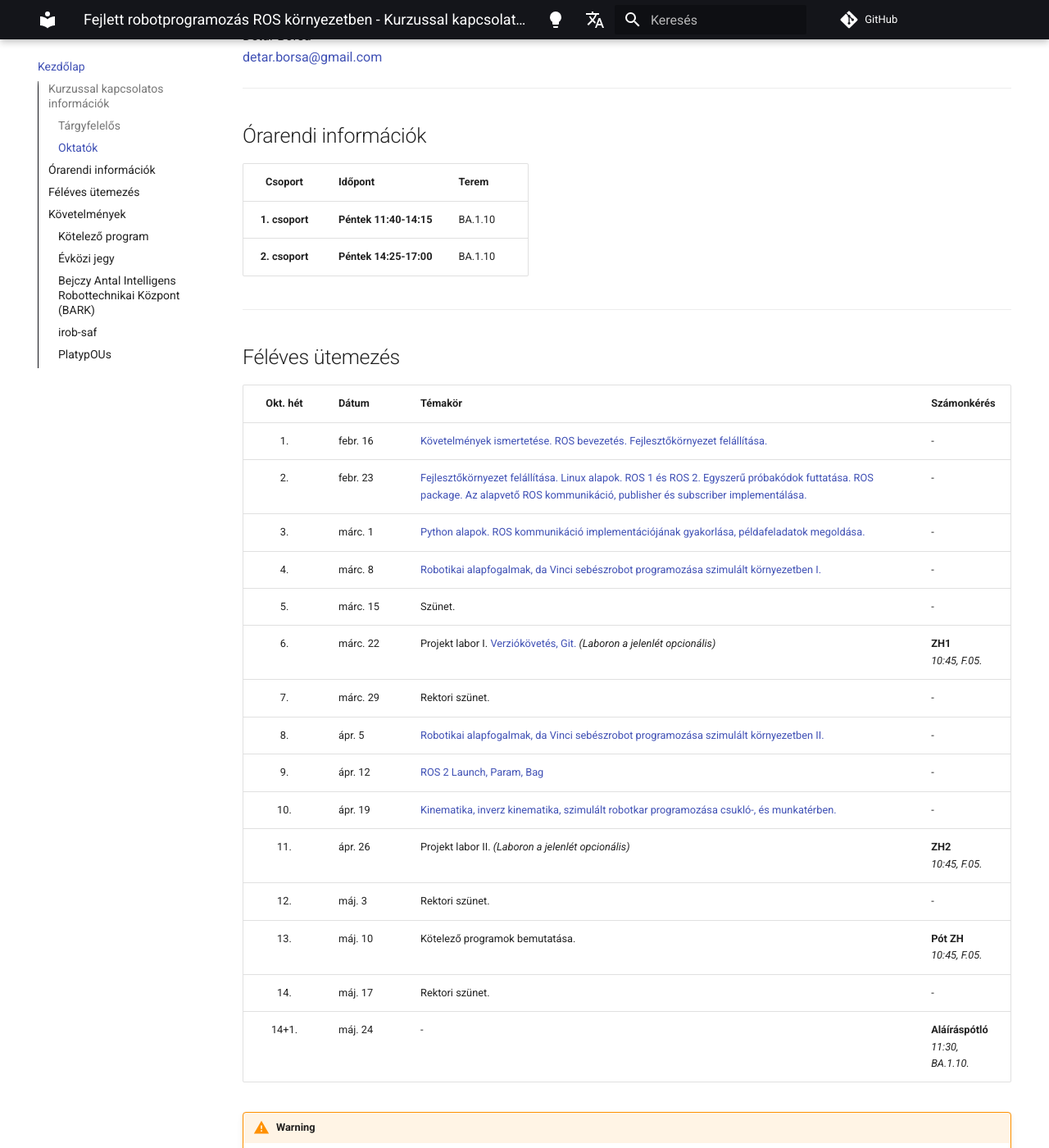
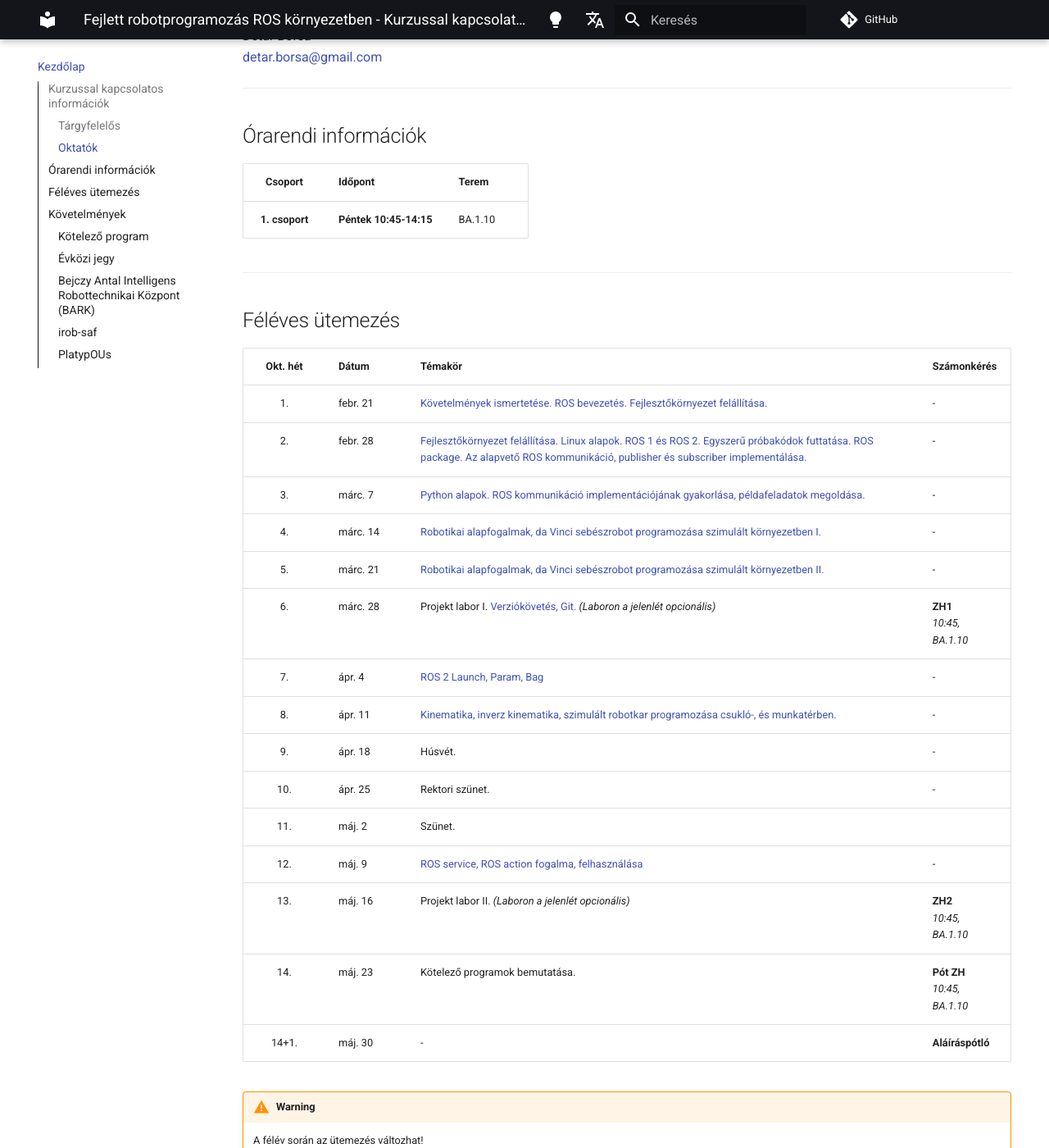
Before and after one commit to ABC-iRobotics/advanced_ros_course_materials_hu, an MkDocs documentation site: the page built from docs/index.md, in a window 1280 px wide and 1400 px high, scrolled down 558 px. Shown: the whole window at 82% size. Built offline with MkDocs 1.6.1 and Material for MkDocs 9.7.7, drawn with Linux system fonts in a browser that asks for light colours; comment, search, counter and statistics services are not loaded; some of the changed text lies outside the part shown.

Commit message:
Update for 2024-25-1

```diff
--- a/docs/index.md
+++ b/docs/index.md
@@ -27,8 +27,8 @@ Détár Borsa
 
 |    Csoport     | Időpont                | Terem   |
 |:--------------:|------------------------|---------|
-| **1. csoport** | **Péntek 11:40-14:15** | BA.1.10 |
-| **2. csoport** | **Péntek 14:25-17:00** | BA.1.10 |
+| **1. csoport** | **Péntek 10:45-14:15** | BA.1.10 |
+
 
 
 ---
@@ -36,23 +36,23 @@ Détár Borsa
 ## Féléves ütemezés
 
 
-| Okt. hét | Dátum    | Témakör                                                                                                                                                                                                       | Számonkérés                                |
-|:--------:|----------|---------------------------------------------------------------------------------------------------------------------------------------------------------------------------------------------------------------|--------------------------------------------|
-|    1.    | febr. 16 | [Követelmények ismertetése. ROS bevezetés. Fejlesztőkörnyezet felállítása.](01_system_setup.md)                                                                                                               | -                                          |
-|    2.    | febr. 23 | [Fejlesztőkörnyezet felállítása. Linux alapok. ROS 1 és ROS 2. Egyszerű próbakódok futtatása. ROS package. Az alapvető ROS kommunikáció, publisher és subscriber implementálása.](02_linux_ros_principles.md) | -                                          |
-|    3.    | márc. 1  | [Python alapok. ROS kommunikáció implementációjának gyakorlása, példafeladatok megoldása.](03_python_principles.md)                                                                                           | -                                          |
-|    4.    | márc. 8  | [Robotikai alapfogalmak, da Vinci sebészrobot programozása szimulált környezetben I.](04_da_vinci.md)                                                                                                         | -                                          |
-|    5.    | márc. 15 | Szünet.                                                                                                                                                                                                       | -                                          |
-|    6.    | márc. 22 | Projekt labor I. [Verziókövetés, Git.](05_git.md) *(Laboron a jelenlét opcionális)*                                                                                                                           | **ZH1** <br/>*10:45, F.05.*                |
-|    7.    | márc. 29 | Rektori szünet.                                                                                                                                                                                               | -                                          |
-|    8.    | ápr. 5   | [Robotikai alapfogalmak, da Vinci sebészrobot programozása szimulált környezetben II.](04_da_vinci.md)                                                                                                        | -                                          |
-|    9.    | ápr. 12  | [ROS 2 Launch, Param, Bag](06_roslaunch.md)                                                                                                                                                                   | -                                          |
-|   10.    | ápr. 19  | [Kinematika, inverz kinematika, szimulált robotkar programozása csukló-, és munkatérben.](07_robotics_principles.md)                                                                                          | -                                          |
-|   11.    | ápr. 26  | Projekt labor II.  *(Laboron a jelenlét opcionális)*                                                                                                                                                          | **ZH2** <br/>*10:45, F.05.*                |
-|   12.    | máj. 3   | Rektori szünet.                                                                                                                                                                                               | -                                          |
-|   13.    | máj. 10  | Kötelező programok bemutatása.                                                                                                                                                                                | **Pót ZH** <br/>*10:45, F.05.*             |
-|   14.    | máj. 17  | Rektori szünet.                                                                                                                                                                                               | -                                          |
-|  14+1.   | máj. 24  | -                                                                                                                                                                                                             | **Aláíráspótló**    <br/>*11:30, BA.1.10.* |
+| Okt. hét | Dátum    | Témakör                                                                                                                                                                                                       | Számonkérés                    |
+|:--------:|----------|---------------------------------------------------------------------------------------------------------------------------------------------------------------------------------------------------------------|--------------------------------|
+|    1.    | febr. 21 | [Követelmények ismertetése. ROS bevezetés. Fejlesztőkörnyezet felállítása.](01_system_setup.md)                                                                                                               | -                              |
+|    2.    | febr. 28 | [Fejlesztőkörnyezet felállítása. Linux alapok. ROS 1 és ROS 2. Egyszerű próbakódok futtatása. ROS package. Az alapvető ROS kommunikáció, publisher és subscriber implementálása.](02_linux_ros_principles.md) | -                              |
+|    3.    | márc. 7  | [Python alapok. ROS kommunikáció implementációjának gyakorlása, példafeladatok megoldása.](03_python_principles.md)                                                                                           | -                              |
+|    4.    | márc. 14 | [Robotikai alapfogalmak, da Vinci sebészrobot programozása szimulált környezetben I.](04_da_vinci.md)                                                                                                         | -                              |
+|    5.    | márc. 21 | [Robotikai alapfogalmak, da Vinci sebészrobot programozása szimulált környezetben II.](04_da_vinci.md)                                                                                                        | -                              |
+|    6.    | márc. 28 | Projekt labor I. [Verziókövetés, Git.](05_git.md) *(Laboron a jelenlét opcionális)*                                                                                                                           | **ZH1** <br/>*10:45, BA.1.10*  |
+|    7.    | ápr. 4   | [ROS 2 Launch, Param, Bag](06_roslaunch.md)                                                                                                                                                                   | -                              |
+|    8.    | ápr. 11  | [Kinematika, inverz kinematika, szimulált robotkar programozása csukló-, és munkatérben.](07_robotics_principles.md)                                                                                          | -                              |
+|    9.    | ápr. 18  | Húsvét.                                                                                                                                                                                                       | -                              |
+|   10.    | ápr. 25  | Rektori szünet.                                                                                                                                                                                               | -                              |
+|   11.    | máj. 2   | Szünet.                                                                                                                                                                                                       |                                |
+|   12.    | máj. 9   | [ROS service, ROS action fogalma, felhasználása](08_service_action.md)                                                                                                                                        | -                              |
+|   13.    | máj. 16  | Projekt labor II. *(Laboron a jelenlét opcionális)*                                                                                                                                                                   | **ZH2** <br/>*10:45, BA.1.10*         |
+|   14.    | máj. 23  | Kötelező programok bemutatása.                                                                                                                                                                                | **Pót ZH** <br/>*10:45, BA.1.10* |
+|  14+1.   | máj. 30  | -                                                                                                                                                                                                             | **Aláíráspótló**               |
 
 
 !!! warning
```
Also changed, not shown: other parts of docs/index.md (+1 -1 lines), docs/01_system_setup.md (+2 -3 lines).
